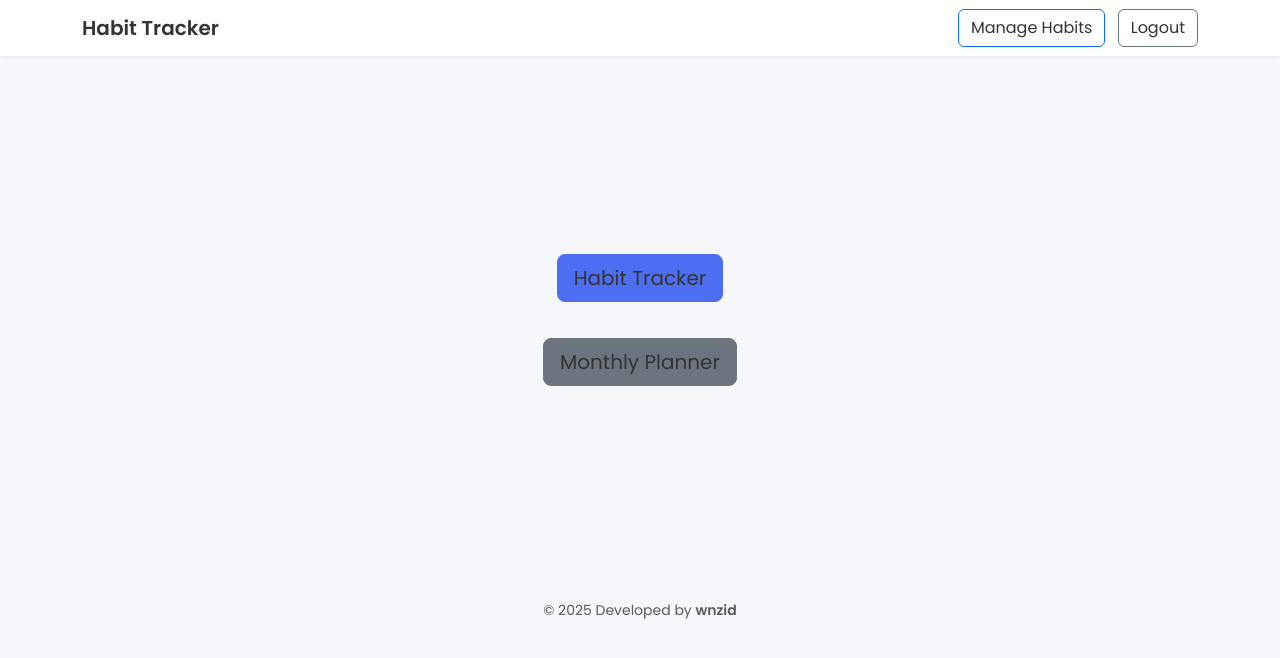
After one commit to wnzid/DayByDay, a Flask app: page /dashboard in a window 1280 px wide. The commit adds this page. Shown: the top 658 px of the page. Run offline with Flask 3, Linux system fonts and the light colour scheme; the visitor is signed in with stand-in values (Sample User, id 1); some libraries are stand-ins or nearby versions.

Commit message:
Add dashboard and planner routes

```diff
--- a/app.py
+++ b/app.py
@@ -69,6 +69,27 @@ def get_next_color(db, user_id):
 def index():
     now = datetime.now()
     return redirect(url_for('calendar_view', year=now.year, month=now.month))
+
+
+@app.route('/dashboard')
+def dashboard():
+    if 'user_id' not in session:
+        return redirect(url_for('login'))
+    return render_template('dashboard.html')
+
+
+@app.route('/habit-tracker')
+def habit_tracker():
+    if 'user_id' not in session:
+        return redirect(url_for('login'))
+    return redirect(url_for('index'))
+
+
+@app.route('/planner')
+def planner():
+    if 'user_id' not in session:
+        return redirect(url_for('login'))
+    return render_template('planner.html')
 
 
 @app.route('/calendar/<int:year>/<int:month>')
@@ -181,7 +202,7 @@ def login():
             session.clear()
             session['user_id'] = user['id']
             flash('Logged in successfully.', 'success')
-            return redirect(url_for('index'))
+            return redirect(url_for('dashboard'))
         flash('Invalid username or password', 'danger')
         return render_template('login.html')
     return render_template('login.html')
--- /dev/null
+++ b/static/css/dashboard.css
@@ -0,0 +1,8 @@
+.dashboard-gap {
+    height: 60vh;
+    display: flex;
+    flex-direction: column;
+    justify-content: center;
+    align-items: center;
+    gap: 20px;
+}
--- a/templates/base.html
+++ b/templates/base.html
@@ -12,6 +12,7 @@
     <link href="https://fonts.googleapis.com/css2?family=Poppins:wght@400;500;600&display=swap" rel="stylesheet">
     <!-- Custom styles -->
     <link rel="stylesheet" href="{{ url_for('static', filename='style.css') }}">
+    {% block extra_css %}{% endblock %}
   </head>
   <body>
 
--- /dev/null
+++ b/templates/dashboard.html
@@ -0,0 +1,10 @@
+{% extends "base.html" %}
+{% block extra_css %}
+<link rel="stylesheet" href="{{ url_for('static', filename='css/dashboard.css') }}">
+{% endblock %}
+{% block content %}
+<div class="d-flex flex-column align-items-center justify-content-center dashboard-gap">
+    <a href="{{ url_for('habit_tracker') }}" class="btn btn-primary btn-lg mb-3">Habit Tracker</a>
+    <a href="{{ url_for('planner') }}" class="btn btn-secondary btn-lg">Monthly Planner</a>
+</div>
+{% endblock %}
--- /dev/null
+++ b/templates/planner.html
@@ -0,0 +1,5 @@
+{% extends "base.html" %}
+{% block content %}
+<h2>Monthly Planner</h2>
+<p>This page is under construction.</p>
+{% endblock %}
```
